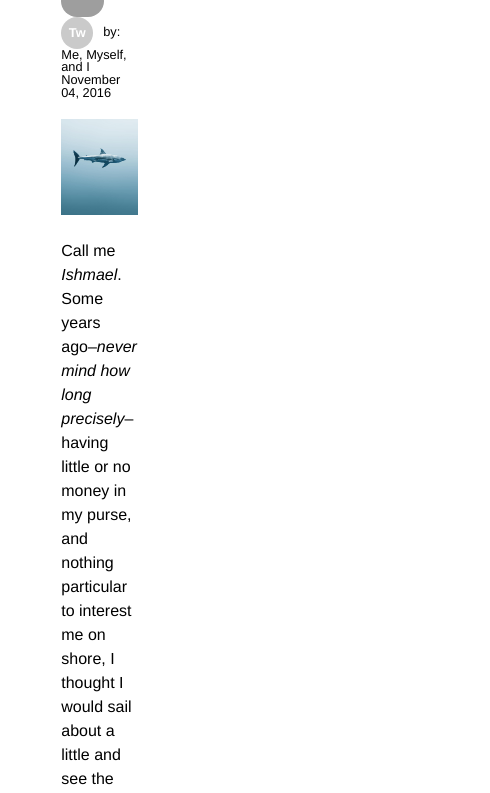
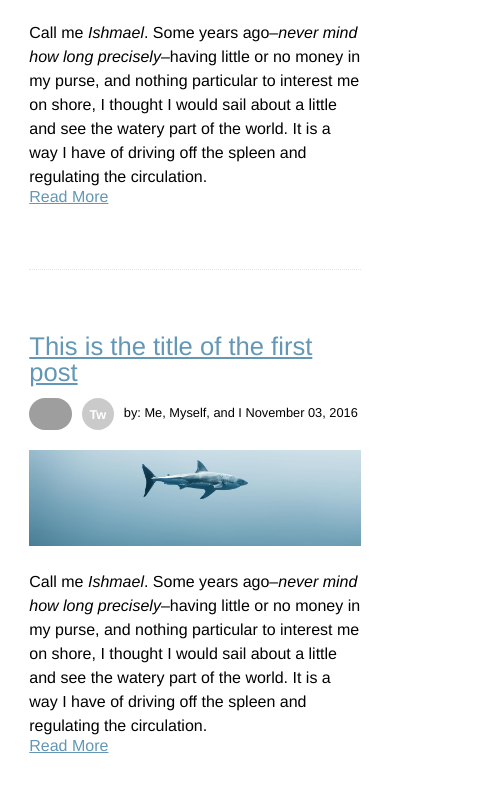
Before and after one commit to brebimbas/brebimbas.github.io, a plain HTML site: page _site/blog/index.html in a window 390 px wide. Shown: the part 453-1246 px from the top of the page, 490 px wide, since content can reach past the window. Drawn offline with Linux system fonts and the light colour scheme; grey boxes are pictures that could not be loaded.

Commit message:
Add mobile viewpoint metatag fix

```diff
--- a/_site/blog/index.html
+++ b/_site/blog/index.html
@@ -3,7 +3,7 @@
   <head>
     <title>Test Page: Don't Panic</title>
     <meta charset="utf-8">
-    <meta name="viewport" content="width-device-width, initial -scale=1">
+    <meta name="viewport" content="width=device-width, initial-scale=1">
     <link rel="stylesheet" href="/css/main.css">
   </head>
   <body>
--- a/_site/css/main.css
+++ b/_site/css/main.css
@@ -561,14 +561,10 @@ h2 ~ p {
   }
 
   /* BLOG STYLES */
-  .blog-col {
-    flex-direction: column;
+  .blog-recent {
+    display: none;
   }
-  .blog-recent {
-    flex:1;
-    text-align: center
-  }
-  .post-aside {
-    display:none;
+  .blog-previews {
+    padding: 0;
   }
 }
--- a/css/main.css
+++ b/css/main.css
@@ -561,14 +561,10 @@ h2 ~ p {
   }
 
   /* BLOG STYLES */
-  .blog-col {
-    flex-direction: column;
+  .blog-recent {
+    display: none;
   }
-  .blog-recent {
-    flex:1;
-    text-align: center
-  }
-  .post-aside {
-    display:none;
+  .blog-previews {
+    padding: 0;
   }
 }
```
Also changed, not shown: _includes/head.html (+1 -1 lines), _site/2016/11/03/title-of-post.html (+1 -1 lines), _site/2016/11/04/title-of-post.html (+1 -1 lines), _site/gallery/index.html (+1 -1 lines), _site/index.html (+1 -1 lines).
